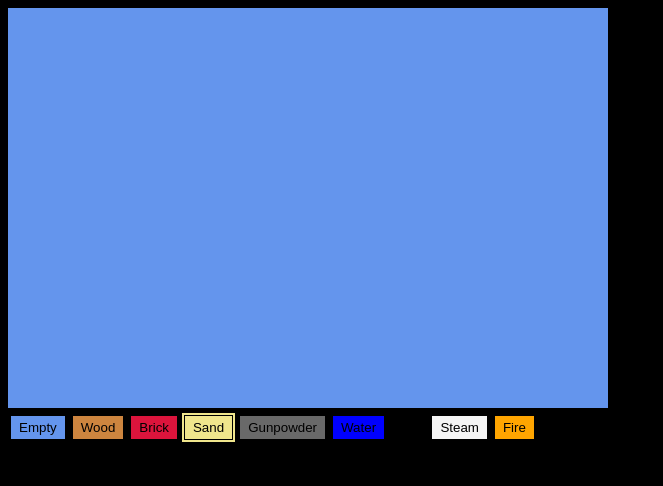
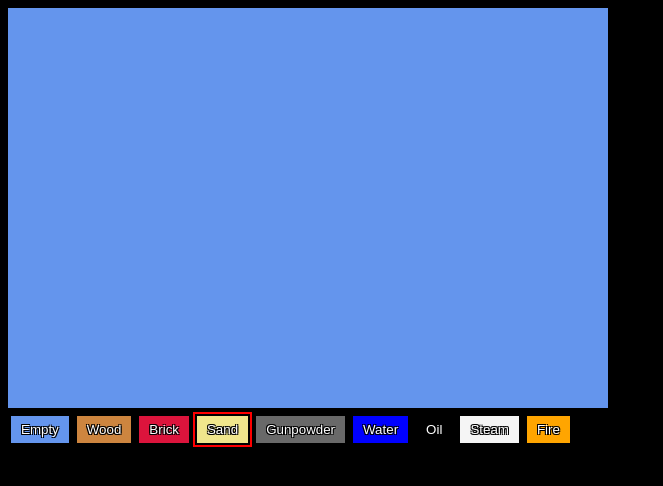
Before and after one commit to brandoncbang/particle-sandbox, a website built with Vite: page index.html in a window 1280 px wide. Shown: the whole page, without its empty margins (0-663 px from the left). Built offline with nearby package versions, Linux system fonts and the light colour scheme.

Commit message:
Improve button contrast

```diff
--- a/src/main.css
+++ b/src/main.css
@@ -23,9 +23,11 @@ body {
 #ui > #materials > button {
     display: inline;
     margin: 8px 8px 0 0;
-    padding: 4px 8px;
+    padding: 6px 10px;
     border: none;
     font-family: inherit;
+    color: white;
+    text-shadow: -1px -1px 0 black, 1px -1px 0 black, -1px 1px 0 black, 1px 1px 0 black;
     background-color: var(--material-color);
     cursor: pointer;
 }
@@ -35,5 +37,5 @@ body {
 }
 
 #ui > #materials > button.selected {
-    box-shadow: #000 0 0 0 1px, var(--material-color) 0 0 0 3px;
+    box-shadow: #000 0 0 0 2px, red 0 0 0 4px;
 }
```
